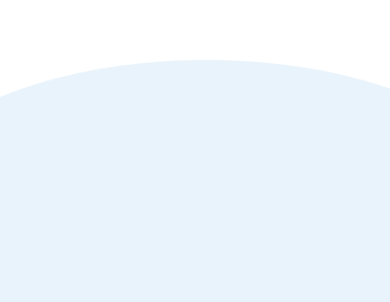
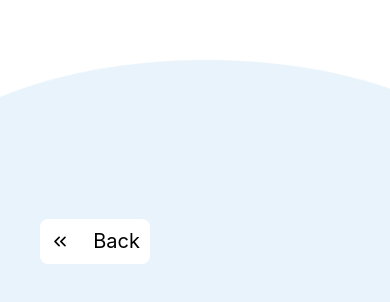
Before and after one commit to akay25/VajanKata, a React Native app: screen / in a window 390 px wide. Shown: the part 1249-1551 px from the top of the page. Built offline with nearby package versions, Linux system fonts and the light colour scheme.

Commit message:
Added back button component

```diff
--- /dev/null
+++ b/src/components/BackButton.tsx
@@ -0,0 +1,39 @@
+import React from 'react';
+import {View, Text, StyleSheet, ViewStyle} from 'react-native';
+
+// Local imports
+import COLORS from '~/styles/colors';
+import Icon from './FeatherIcon';
+
+interface BackButtonProps {
+  customStyle?: ViewStyle;
+}
+
+const BackButton = (props: BackButtonProps) => {
+  // TODO: Add method to go back later
+  return (
+    <View style={[styles.backButtonContainer, props.customStyle]}>
+      <Icon name="chevrons-left" size={20} color={COLORS.BLACK} />
+      <Text style={styles.text}>Back</Text>
+    </View>
+  );
+};
+
+const styles = StyleSheet.create({
+  backButtonContainer: {
+    width: 110,
+    height: 45,
+    backgroundColor: COLORS.WHITE,
+    borderRadius: 8,
+    flexDirection: 'row',
+    alignItems: 'center',
+    paddingHorizontal: 10,
+    justifyContent: 'space-between',
+  },
+  text: {
+    fontSize: 20,
+    color: COLORS.BLACK,
+  },
+});
+
+export default BackButton;
--- a/src/components/CurvedBackground.tsx
+++ b/src/components/CurvedBackground.tsx
@@ -4,10 +4,16 @@ import {ImageBackground, StyleSheet} from 'react-native';
 // Local imports
 import {DEVICE_HEIGHT, DEVICE_WIDTH} from '~/constants/device';
 
-const CurvedBackground = () => (
+interface CurvedBackgroundProps {
+  children: React.ReactNode;
+}
+
+const CurvedBackground = (props: CurvedBackgroundProps) => (
   <ImageBackground
     style={styles.curvedArea}
-    source={require('~/assets/images/BlueCurve.png')}></ImageBackground>
+    source={require('~/assets/images/BlueCurve.png')}>
+    {props.children}
+  </ImageBackground>
 );
 
 const styles = StyleSheet.create({
--- a/src/screens/MainComponent.tsx
+++ b/src/screens/MainComponent.tsx
@@ -6,6 +6,7 @@ import {DEVICE_HEIGHT, DEVICE_WIDTH} from '~/constants/device';
 import GENERIC_STYLESHEET from '~/styles/generic';
 import MinMaxValueCircle from '~/components/MinMaxValueCircle';
 import CurvedBackground from '~/components/CurvedBackground';
+import BackButton from '~/components/BackButton';
 
 const DATA_CONTAINER_HEIGHT = DEVICE_HEIGHT * 0.84;
 
@@ -20,7 +21,9 @@ export function WeightScaleScreen() {
           <MinMaxValueCircle value={51.3} min={false} />
         </View>
       </View>
-      <CurvedBackground />
+      <CurvedBackground>
+        <BackButton customStyle={styles.backButtonCustom} />
+      </CurvedBackground>
     </View>
   );
 }
@@ -29,6 +32,11 @@ const styles = StyleSheet.create({
   localContainer: {
     flexDirection: 'column',
     justifyContent: 'space-between',
+  },
+  backButtonCustom: {
+    position: 'absolute',
+    bottom: 40,
+    left: 40,
   },
   dataContainer: {
     height: DATA_CONTAINER_HEIGHT,
```
